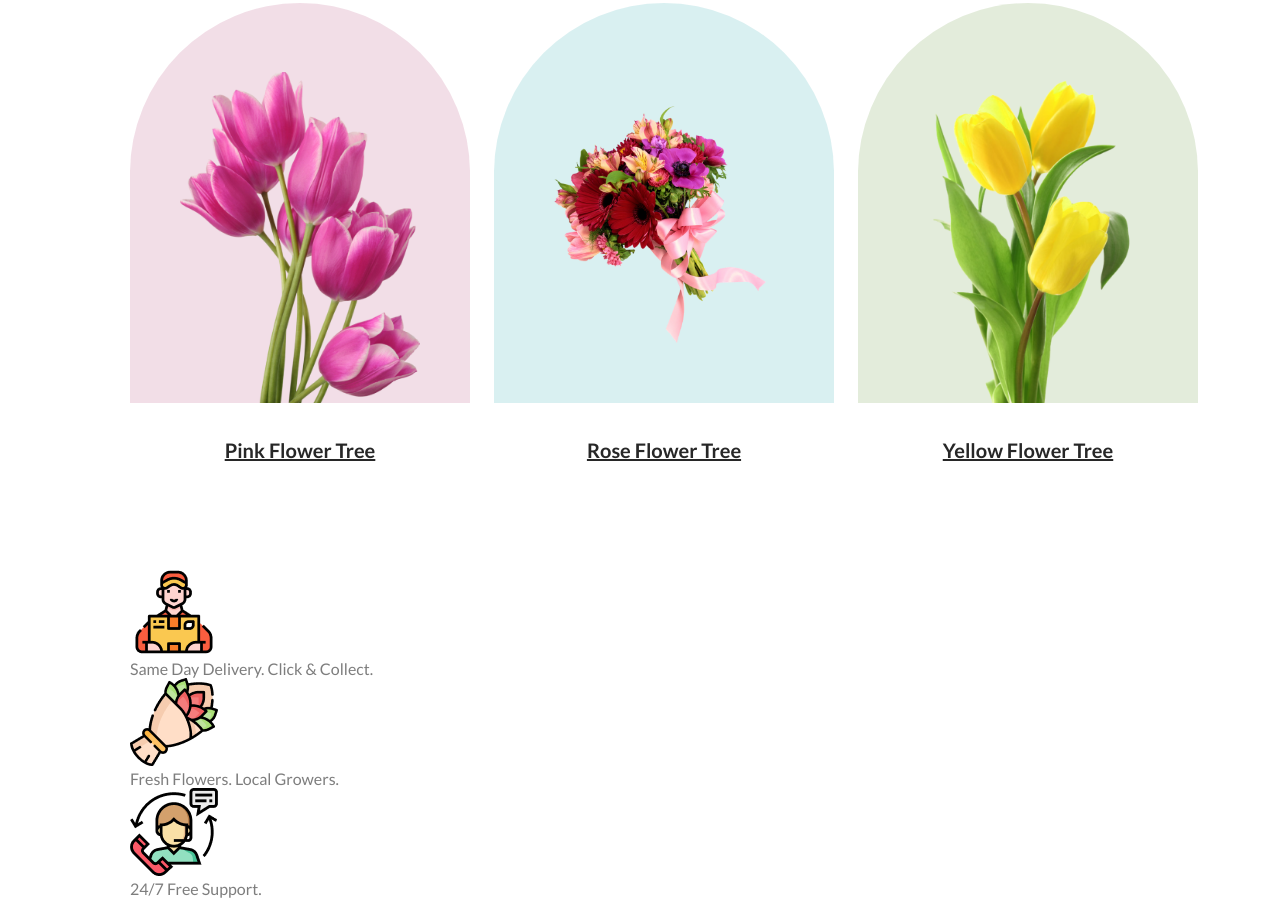
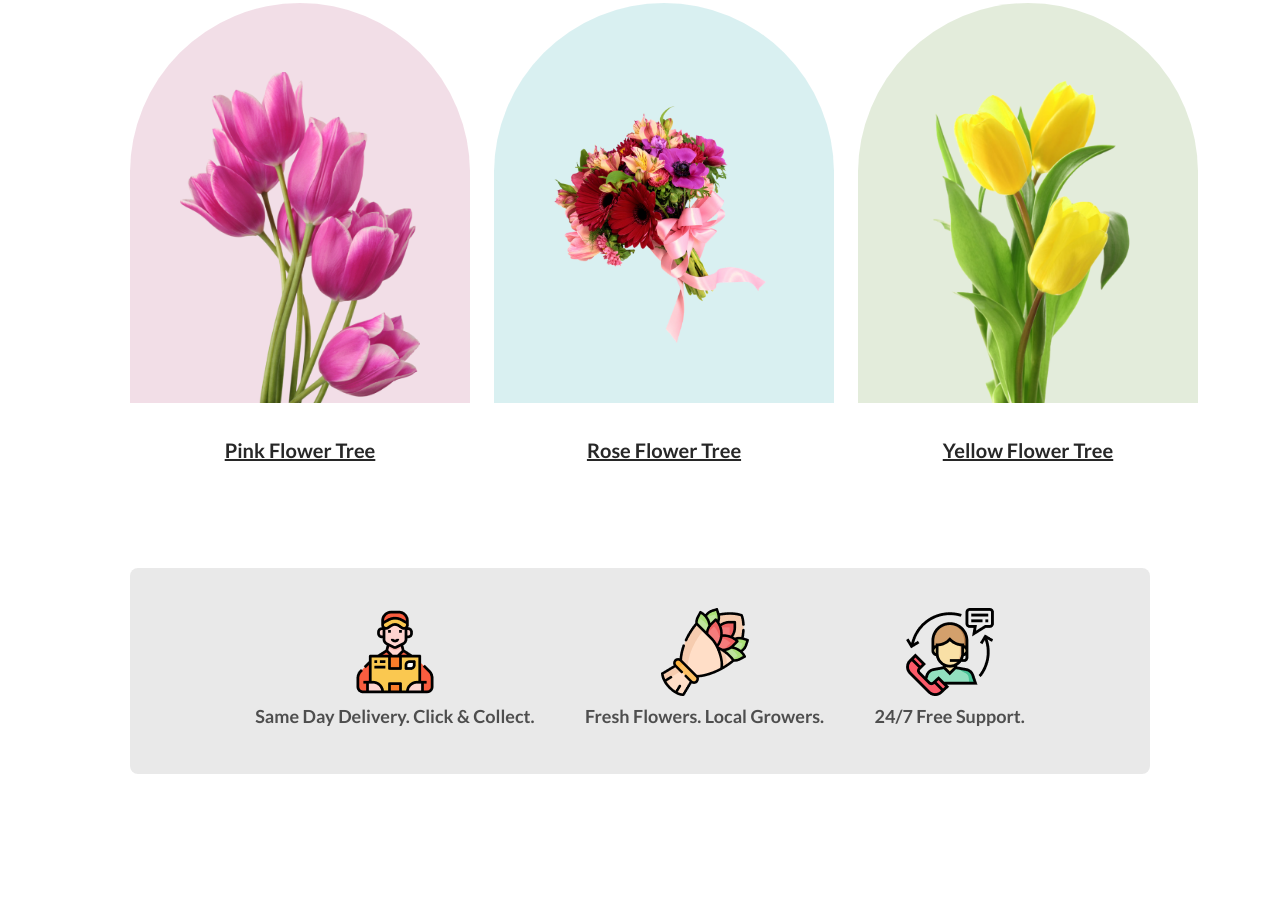
Before and after one commit to brcshakil1/flower-shop-assignment, a plain HTML site: page index.html in a window 1280 px wide. Shown: the part 1101-1999 px from the top of the page. After the commit the page ends 1875 px from the top, so only its background shows below. Drawn offline with Linux system fonts and the light colour scheme.

Commit message:
hot deal

```diff
--- a/styles/style.css
+++ b/styles/style.css
@@ -166,4 +166,21 @@ body {
 /* features styles end */
 
 /* support section start */
+.all-support-container {
+    padding: 40px 100px;
+    background: rgba(39, 39, 39, 0.1);
+    text-align: center;
+    border-radius: 8px;
+
+    display: flex;
+    justify-content: space-around;
+    align-items: center;
+}
+
+.support-desc {
+    color: rgba(39, 39, 39, 0.80);
+    font-size: 18px;
+    font-weight: 600;
+    line-height: 35px;
+}
 /* support section end */
```
